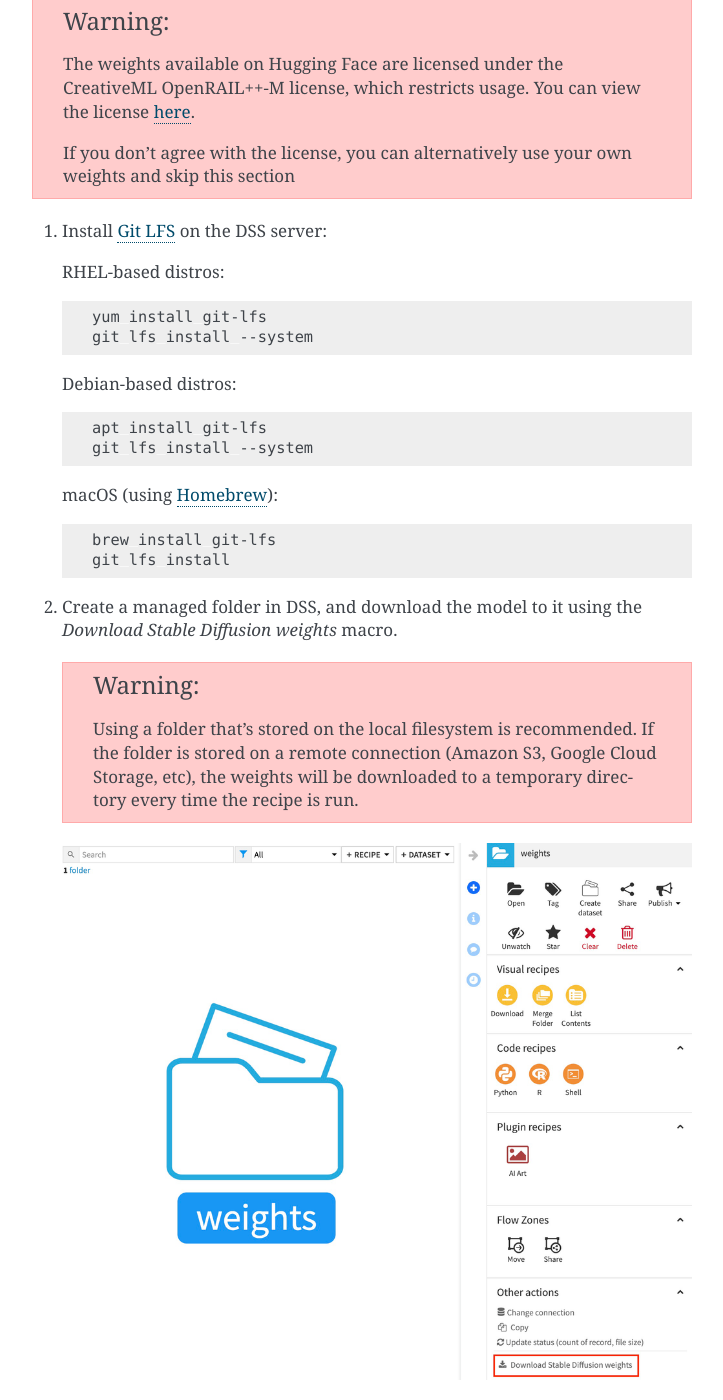
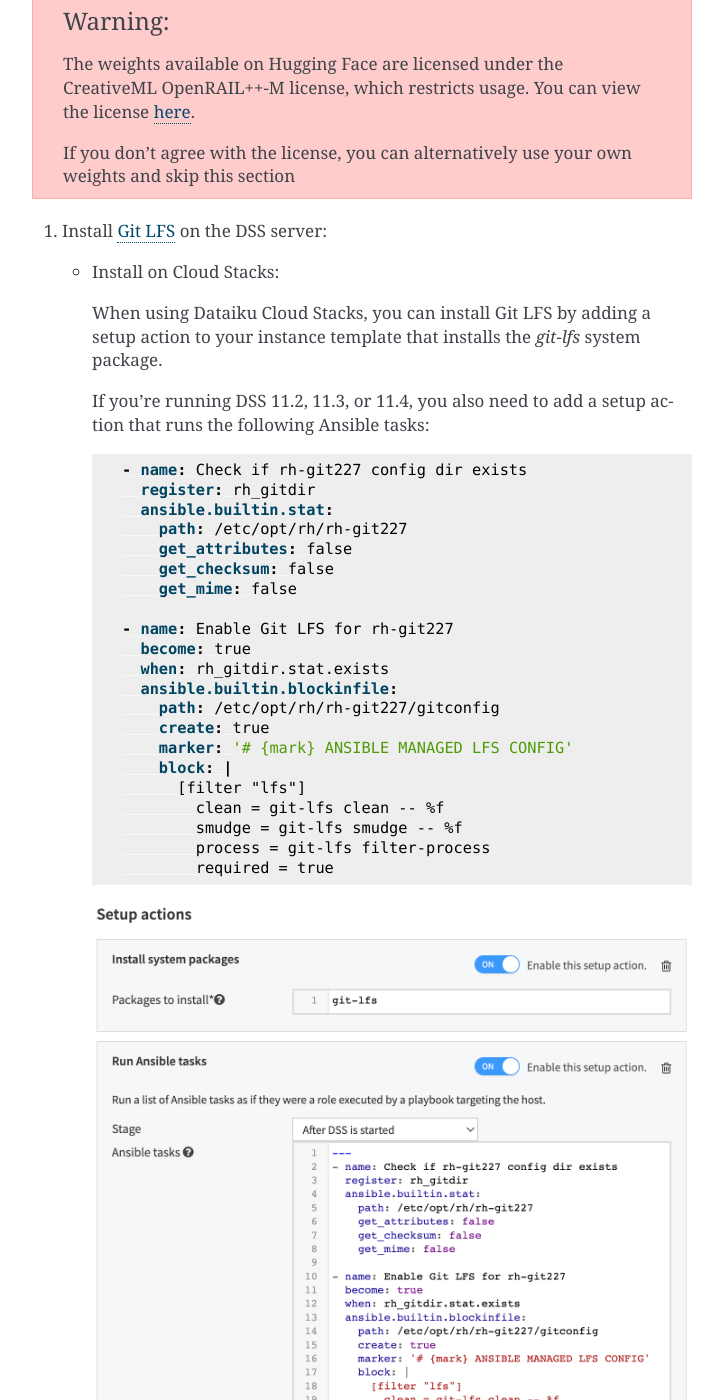
Before and after one commit to dataiku/dss-plugin-ai-art, a Sphinx documentation site: the page built from doc/index.rst, in a window 1280 px wide and 1400 px high, scrolled down 1209 px. Shown: the whole window, without its empty margins (388-1111 px from the left). Built offline with Sphinx 7.4.7, drawn with Linux system fonts in a browser that asks for light colours; some of the changed text lies outside the part shown.

Commit message:
Add documentation for installing on Cloud Stacks
The process for setting up Git LFS is different on Cloud Stacks when
using DSS 11.2 - 11.4 because these versions have rh-git227 installed,
which uses a different gitconfig file

Setting up Git LFS via setup actions also avoids issues when
reprovisioning

Reference: sc-101664

```diff
--- a/doc/index.rst
+++ b/doc/index.rst
@@ -37,26 +37,68 @@
 
 #.  Install `Git LFS <git-lfs_>`_ on the DSS server:
 
-    RHEL-based distros:
+    * Install on Cloud Stacks:
 
-    .. code-block:: bash
+      When using Dataiku Cloud Stacks, you can install Git LFS by adding a setup
+      action to your instance template that installs the *git-lfs* system
+      package.
 
-       yum install git-lfs
-       git lfs install --system
+      If you're running DSS 11.2, 11.3, or 11.4, you also need to add a setup
+      action that runs the following Ansible tasks:
 
-    Debian-based distros:
+      .. code-block:: yaml
 
-    .. code-block:: bash
+         - name: Check if rh-git227 config dir exists
+           register: rh_gitdir
+           ansible.builtin.stat:
+             path: /etc/opt/rh/rh-git227
+             get_attributes: false
+             get_checksum: false
+             get_mime: false
 
-       apt install git-lfs
-       git lfs install --system
+         - name: Enable Git LFS for rh-git227
+           become: true
+           when: rh_gitdir.stat.exists
+           ansible.builtin.blockinfile:
+             path: /etc/opt/rh/rh-git227/gitconfig
+             create: true
+             marker: '# {mark} ANSIBLE MANAGED LFS CONFIG'
+             block: |
+               [filter "lfs"]
+                 clean = git-lfs clean -- %f
+                 smudge = git-lfs smudge -- %f
+                 process = git-lfs filter-process
+                 required = true
 
-    macOS (using `Homebrew <homebrew_>`_):
+      .. image:: _static/git-lfs-setup-actions.png
+         :alt: Screenshot showing the setup actions needed for Cloud Stacks
 
-    .. code-block:: bash
+      Don't forget to replay the setup actions for your instance after modifying
+      the instance template.
 
-       brew install git-lfs
-       git lfs install
+      Refer to `Instance templates and setup actions <instance-templates_>`_ for
+      more information about setup actions in Cloud Stacks.
+
+    * Install on RHEL-based distros (not Cloud Stacks):
+
+      .. code-block:: bash
+
+         yum install git-lfs
+         git lfs install --system
+
+    * Install on Debian-based distros:
+
+      .. code-block:: bash
+
+         apt install git-lfs
+         git lfs install --system
+
+    * Install on macOS (using `Homebrew <homebrew_>`_):
+
+      .. code-block:: bash
+
+         brew install git-lfs
+         git lfs install
 
 #.  Create a managed folder in DSS, and download the model to it using the
     *Download Stable Diffusion weights* macro.
@@ -128,3 +170,4 @@
 .. _stable-diffusion-wiki: https://en.wikipedia.org/wiki/Stable_Diffusion
 .. _homebrew: https://brew.sh/
 .. _nvidia-install-guide: https://docs.nvidia.com/datacenter/tesla/tesla-installation-notes/index.html
+.. _instance-templates: https://doc.dataiku.com/dss/latest/installation/cloudstacks-aws/templates-actions.html
```
Also changed, not shown: doc/_static/git-lfs-setup-actions.png (added).
